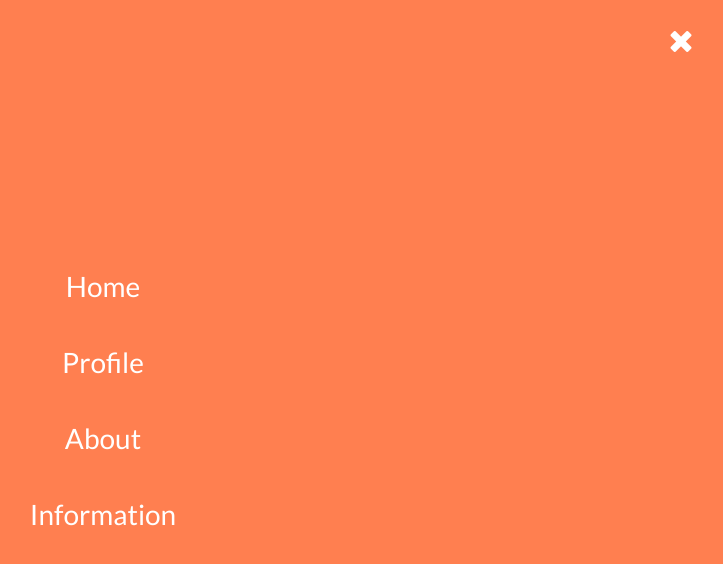
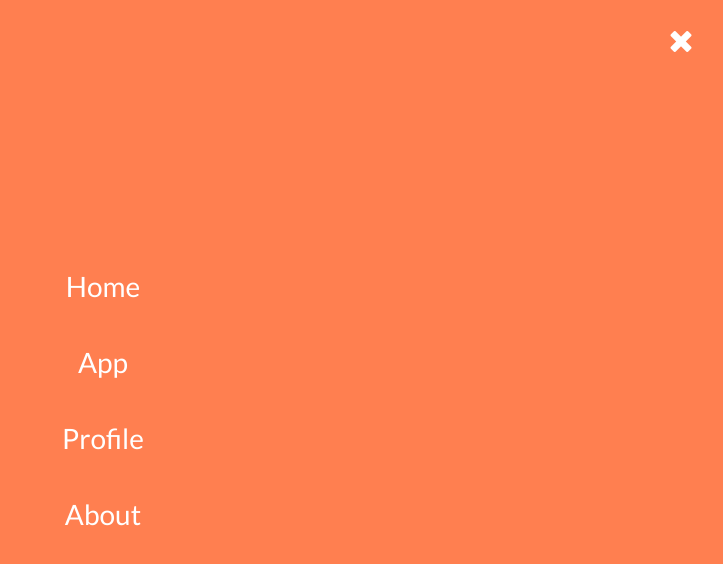
Before and after one commit to stephenkridel/ATT-App-Prototype, a plain HTML site: page index.html in a window 1280 px wide. Both pictures are taken after a click on the icon 1217 px from the left and 42 px from the top of the page. Shown: the whole page, without its empty margins (537-1260 px from the left). Drawn offline with nearby package versions, Linux system fonts and the light colour scheme.

Commit message:
Changed divs to sections to be more semantic

```diff
--- a/index.html
+++ b/index.html
@@ -13,17 +13,19 @@
 </head>
 <body>
 
-    <div id="navbar">
+  <section id="navbar">
     <a class="item"><i class="big bars icon" id="toggler"></i></a>
-    </div>
+  </section>
 
-    <div id="MenuScreenDiv" class="hide">
+  <section id="MenuScreenDiv" class="hide">
     <i class="big x icon" id="xButton"></i>
     <div class="MenuLink"><span>Home</span></div>
+    <div class="MenuLink"><span>App</span></div>
     <div class="MenuLink"><span>Profile</span></div>
     <div class="MenuLink"><span>About</span></div>
-      <div class="MenuLink"><span>Information</span></div>
-    </div>
+  </section>
+
+
 
   <script src="https://cdnjs.cloudflare.com/ajax/libs/semantic-ui/2.4.1/components/icon.min.css"></script>
   <script src="scripts/MenuScreen.js"></script>
```
Lines whose indentation alone changed are shown as unchanged.
